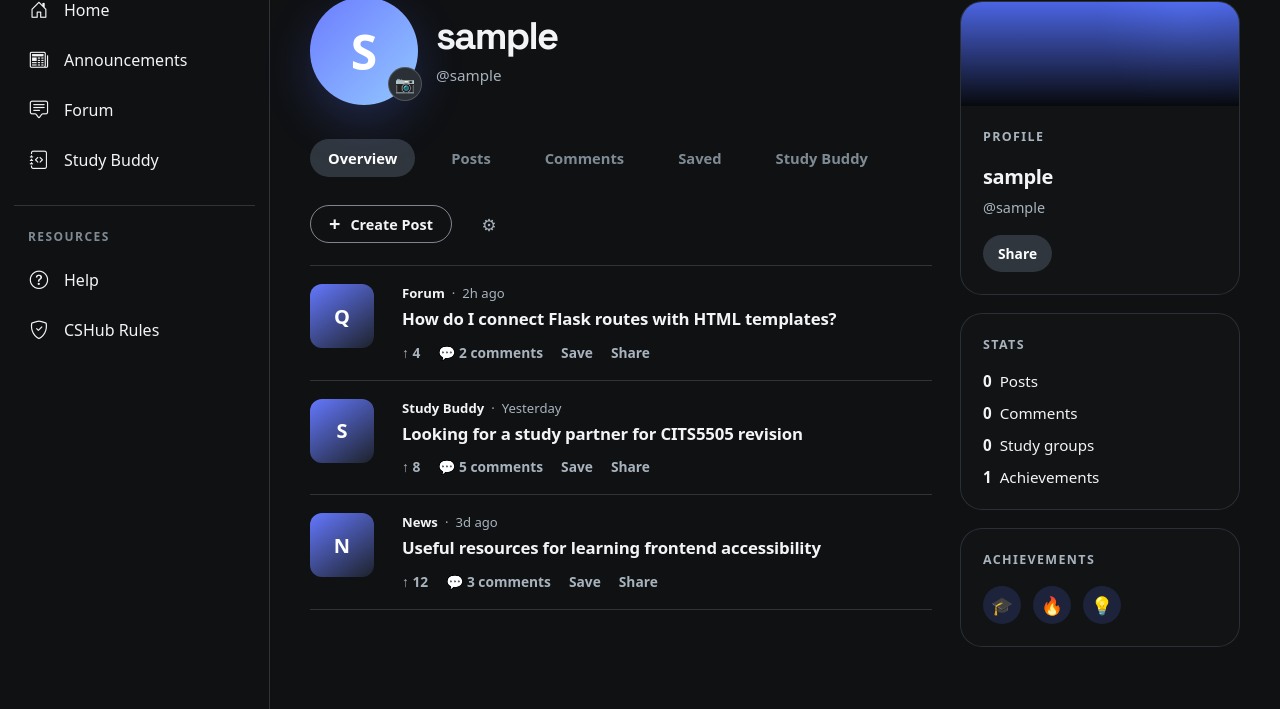
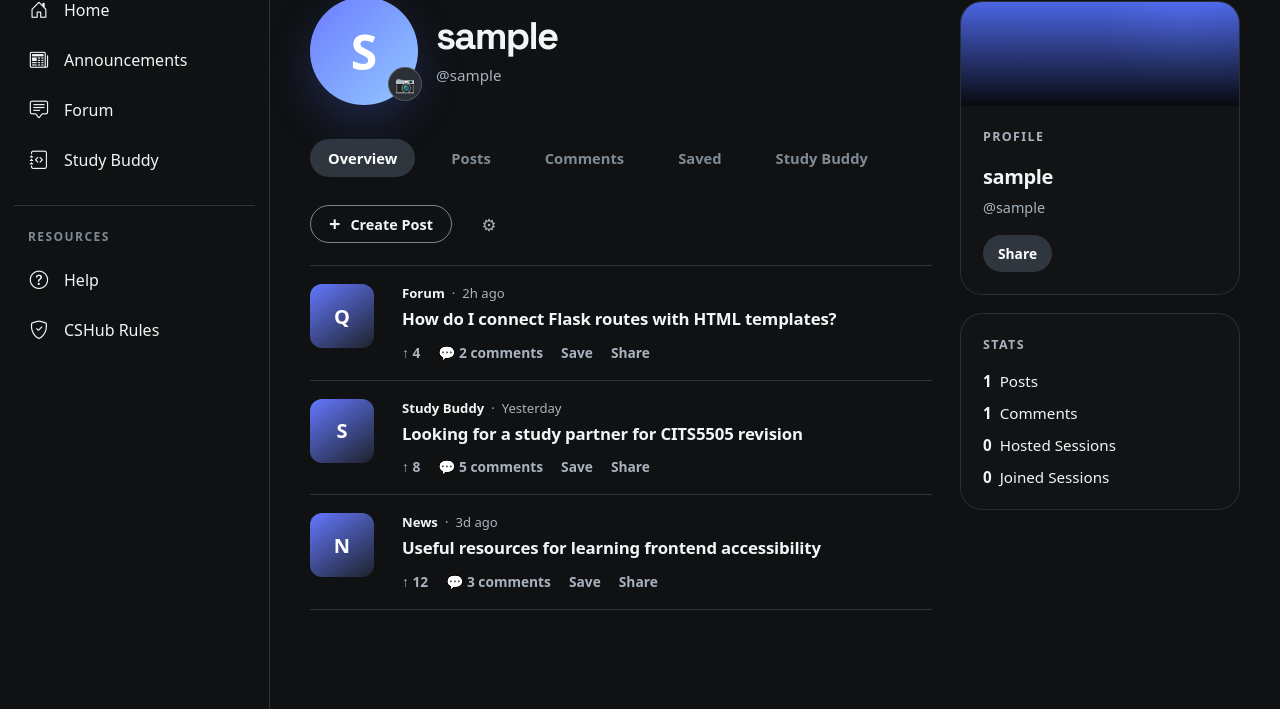
Before and after one commit to hplionar/CITS5505, a Flask app: page /profile in a window 1280 px wide. Shown: the part 91-800 px from the top of the page. Run offline with Flask 3, Linux system fonts and the light colour scheme; the visitor is signed in with stand-in values (Sample User, id 1); tables that the repository leaves empty hold one stand-in row (values such as "Sample post"); some web fonts are replaced.

Commit message:
removed achievement from profile and refine stat card

```diff
--- a/app/routes.py
+++ b/app/routes.py
@@ -910,7 +910,16 @@ def reply_message(session_id, message_id):
 def profile():
     current_user = get_current_user()
 
+    post_count = ForumThread.query.filter_by(author_id=current_user.id).count()
+    comment_count = ForumReply.query.filter_by(author_id=current_user.id).count()
+    hosted_count = StudySession.query.filter_by(host_id=current_user.id).count()
+    joined_count = len(current_user.joined)
+
     return render_template(
         "profile.html",
-        current_user=current_user
+        current_user=current_user,
+        post_count=post_count,
+        comment_count=comment_count,
+        hosted_count=hosted_count,
+        joined_count=joined_count,
     )
--- a/app/templates/base.html
+++ b/app/templates/base.html
@@ -134,11 +134,6 @@
             </a>
 
             <a href="#" class="profile-menu-item">
-              <i class="bi bi-trophy" aria-hidden="true"></i>
-              <span>Achievements</span>
-            </a>
-
-            <a href="#" class="profile-menu-item">
               <i class="bi bi-gear" aria-hidden="true"></i>
               <span>Settings</span>
             </a>
--- a/app/templates/profile.html
+++ b/app/templates/profile.html
@@ -152,25 +152,14 @@
           <h2 class="profile-card-title">Stats</h2>
 
           <div class="profile-stats-list">
-            <p><strong>0</strong> Posts</p>
-            <p><strong>0</strong> Comments</p>
-            <p><strong>0</strong> Study groups</p>
-            <p><strong>1</strong> Achievements</p>
+            <p><strong>{{ post_count }}</strong> Posts</p>
+            <p><strong>{{ comment_count }}</strong> Comments</p>
+            <p><strong>{{ hosted_count }}</strong> Hosted Sessions</p>
+            <p><strong>{{ joined_count }}</strong> Joined Sessions</p>
           </div>
         </div>
       </section>
 
-      <section class="profile-card">
-        <div class="profile-card-body">
-          <h2 class="profile-card-title">Achievements</h2>
-
-          <div class="achievement-icons">
-            <span>🎓</span>
-            <span>🔥</span>
-            <span>💡</span>
-          </div>
-        </div>
-      </section>
 
     </aside>
 
```
